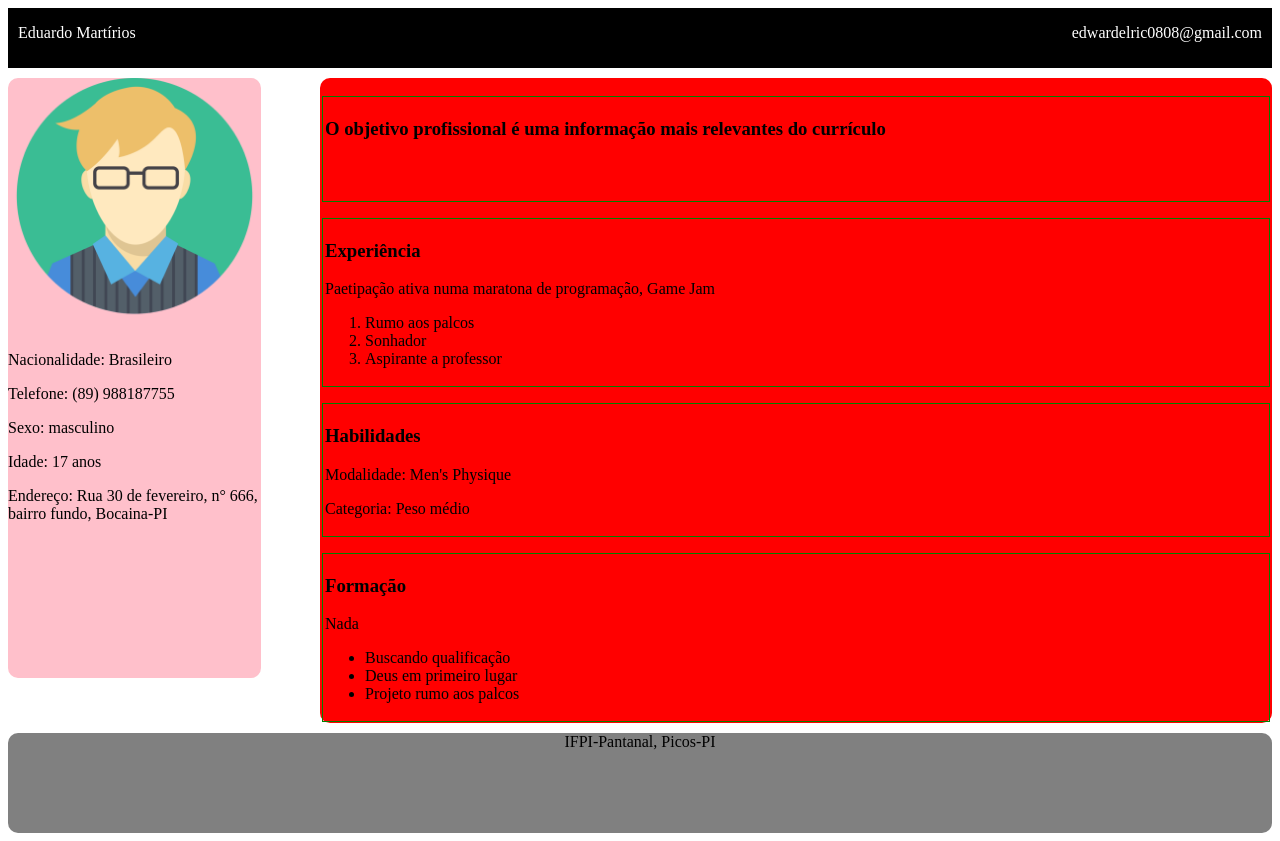
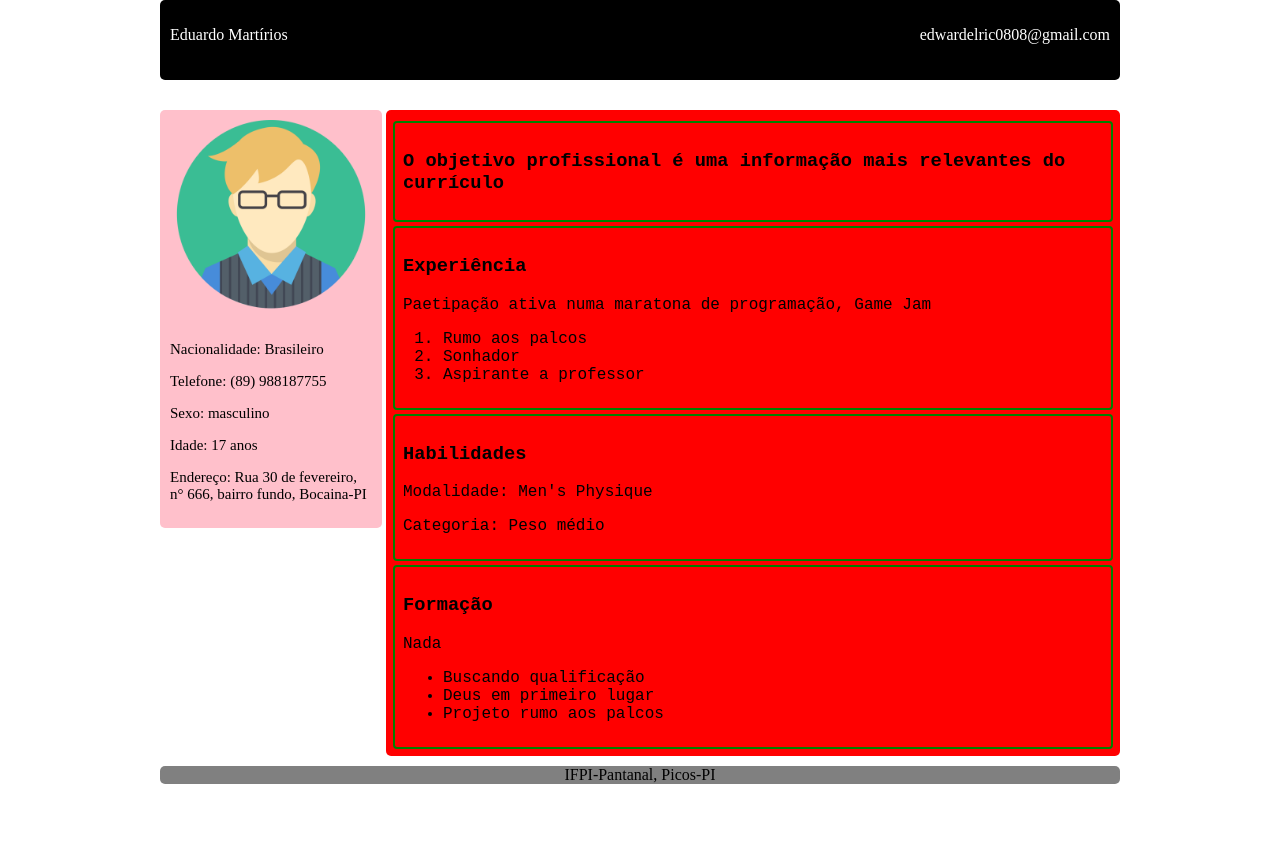
Before and after one commit to Eduardo1233/curriculo, a plain HTML site: page index.html in a window 1280 px wide. After the commit the page ends 800 px from the top, so only its background shows below. Drawn offline with Linux system fonts and the light colour scheme.

Commit message:
Alterei o css

```diff
--- a/css/estilo.css
+++ b/css/estilo.css
@@ -2,8 +2,8 @@ header {
     background: black;
     height: 60px;
     color: white;
-    padding: 0 10px;
-    border-radius: 10 px;
+    padding: 10px;
+    border-radius: 5px;
 }
 
 .esquerda {
@@ -16,38 +16,48 @@ header {
 
 aside {
     background: pink;
-    height: 600px;
-    width: 20%;
+    padding: 10px;
+    margin-top: 20px;
+    width: 21%;
+    min-height: 550%;
     float: left;
-    border-radius: 10px;
+    border-radius: 5px;
+    margin-bottom: 8px;
+    font-size: 15px;
 }
 
 main {
     background: red;
-    height: 641px;
+    float: right;
     width: 75%;
-    float: right;
-    border-radius: 10px;
-    padding: 2px;
+    border-radius: 5px;
+    margin-top: 20px;
+    min-height: 550px;
+    margin-bottom: 10px;
+    padding: 7px;
 }
 
 section {
-    border: 1px solid green;
-    min-height: 100px;
-    margin: 16px 0;
-    padding: 2px;
+    border: 2px solid green;
+    padding: 8px;
+    font-family: 'Courier New', Courier, monospace;
+    margin-top: 4px;
+    border-radius: 4px;
 }
 
 footer {
+    clear: both;
     background: gray;
-    height: 100px;
+    margin-top: 20px;
+    border-radius: 5px;
     text-align: center;
-    border-radius: 10px;
-    clear: both;
+    height: 35%;
 }
 
 body {
     font-family: "Times new Roman", Times, serif;
+    margin: 0 auto;
+    width: 75%;
 }
 
 header,
```
